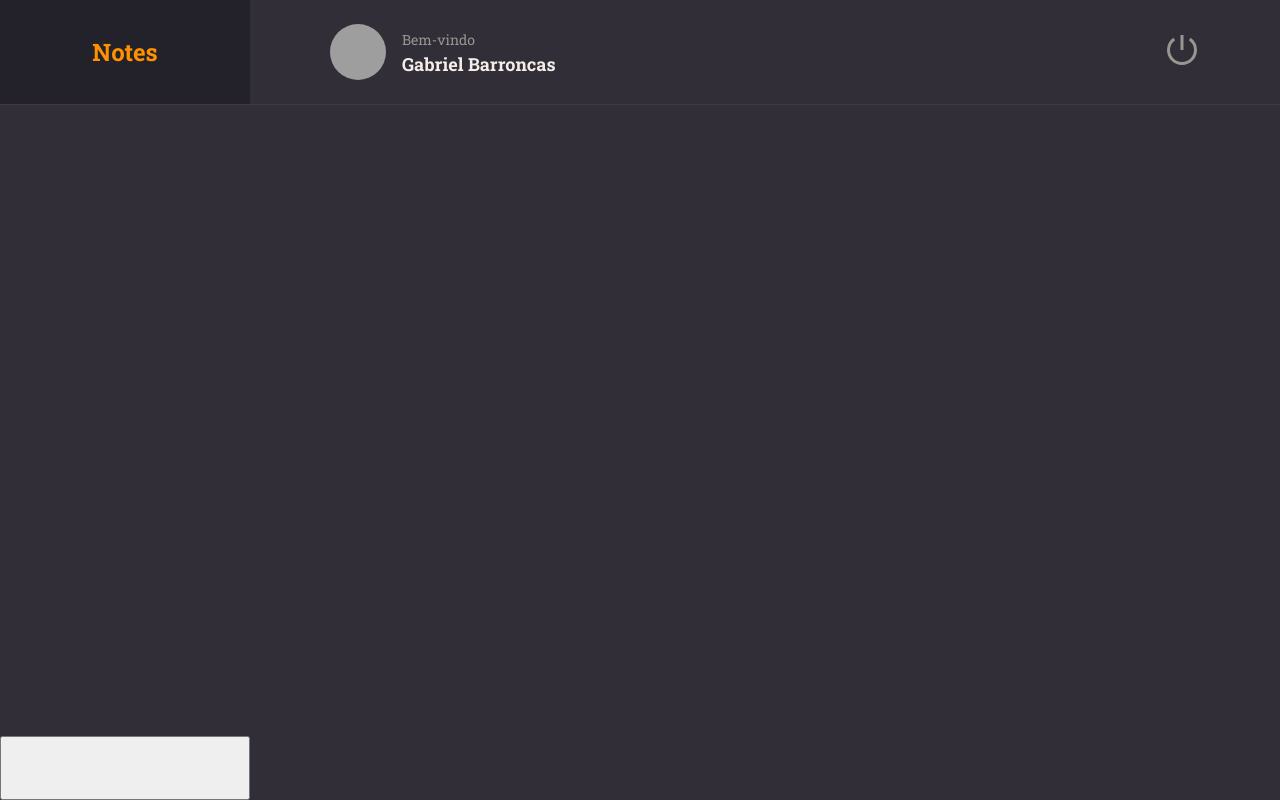
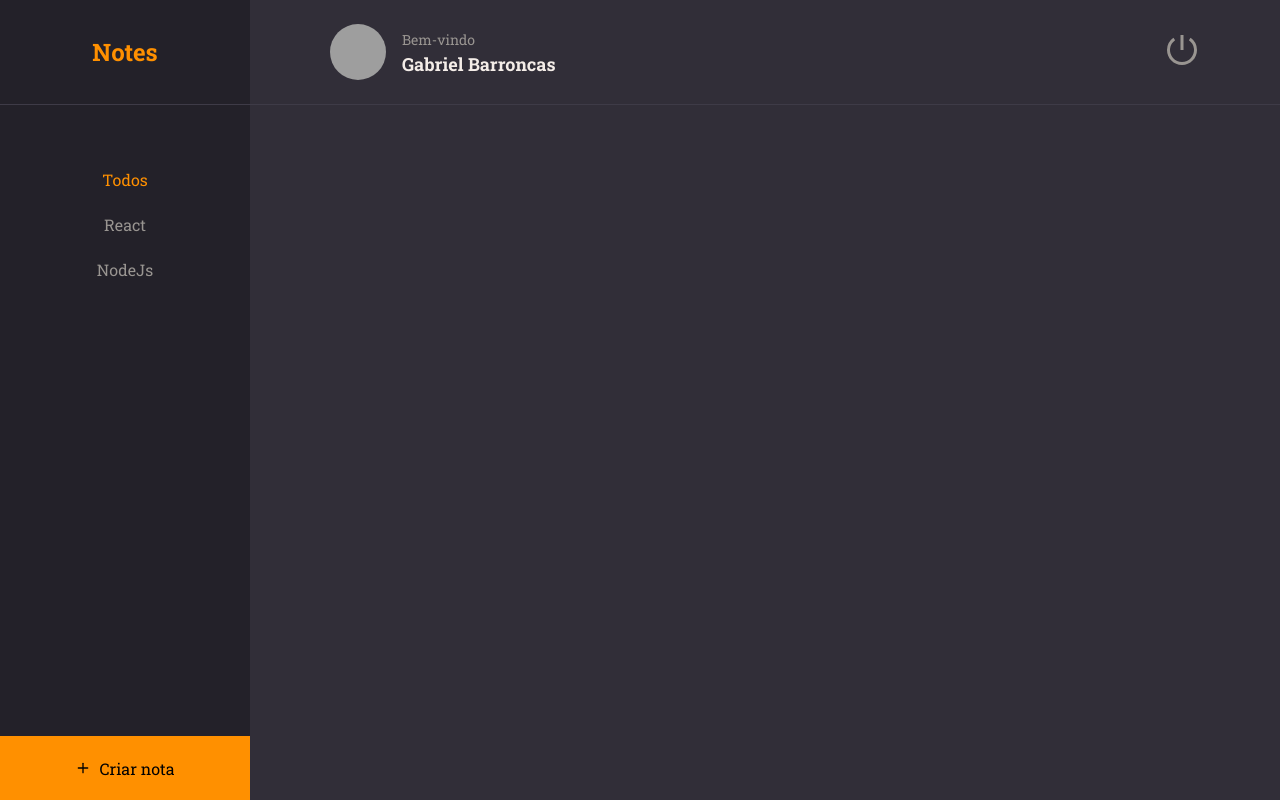
Before and after one commit to Barroncas1/Notes, a React (Vite) app: page / in a window 1280 px wide. Built offline with nearby package versions, Linux system fonts and the light colour scheme; grey boxes are pictures that could not be loaded.

Commit message:
finish the menu

```diff
--- a/src/components/ButtonText/index.jsx
+++ b/src/components/ButtonText/index.jsx
@@ -1,10 +1,11 @@
 import { Container } from "./styles";
 
 
-export function ButtonText({title, ...rest}){
+export function ButtonText({title, isActive = false, ...rest}){
     return (
         <Container
             type="button"
+            isActive={isActive}
             {...rest}
         >
             {title}
--- a/src/components/ButtonText/styles.js
+++ b/src/components/ButtonText/styles.js
@@ -2,7 +2,7 @@
 
 export const Container = styled.button`
     background: none;
-    color: ${({theme}) => theme.COLORS.ORANGE};
+    color: ${({theme, isActive}) => isActive ? theme.COLORS.ORANGE: theme.COLORS.GRAY_100};
 
     border: none;
     font-size: 16px;
--- a/src/pages/Home/index.jsx
+++ b/src/pages/Home/index.jsx
@@ -1,6 +1,7 @@
 import { Container, Brand, Menu, Search, Content, NewNote } from "./styles";
-
+import {FiPlus} from 'react-icons/fi'
 import {Header} from '../../components/Header'
+import {ButtonText} from '../../components/ButtonText'
 
 export function Home(){
     return(
@@ -12,6 +13,9 @@
             <Header />
 
             <Menu>
+                <li><ButtonText title="Todos" isActive/></li>
+                <li><ButtonText title="React" /></li>
+                <li><ButtonText title="NodeJs" /></li>
 
             </Menu>
 
@@ -24,7 +28,8 @@
             </Content>
 
             <NewNote>
-
+                <FiPlus />
+                Criar nota
             </NewNote>
 
 
--- a/src/pages/Home/styles.js
+++ b/src/pages/Home/styles.js
@@ -36,6 +36,15 @@
 
 export const Menu = styled.ul`
     grid-area: menu;
+    background-color: ${({theme}) => theme.COLORS.BACKGROUND_900};
+
+    padding-top: 64px;
+    text-align: center;
+
+    > li {
+        margin-bottom: 24px;
+    }
+
 
 `
 
@@ -51,5 +60,15 @@
 
 export const NewNote = styled.button`
     grid-area: newnote;
+    background-color: ${({theme}) => theme.COLORS.ORANGE};
+    border: none;
+
+    display: flex;
+    align-items: center;
+    justify-content: center;
+
+    svg {
+        margin-right: 8px;
+    }
 
 `
```
